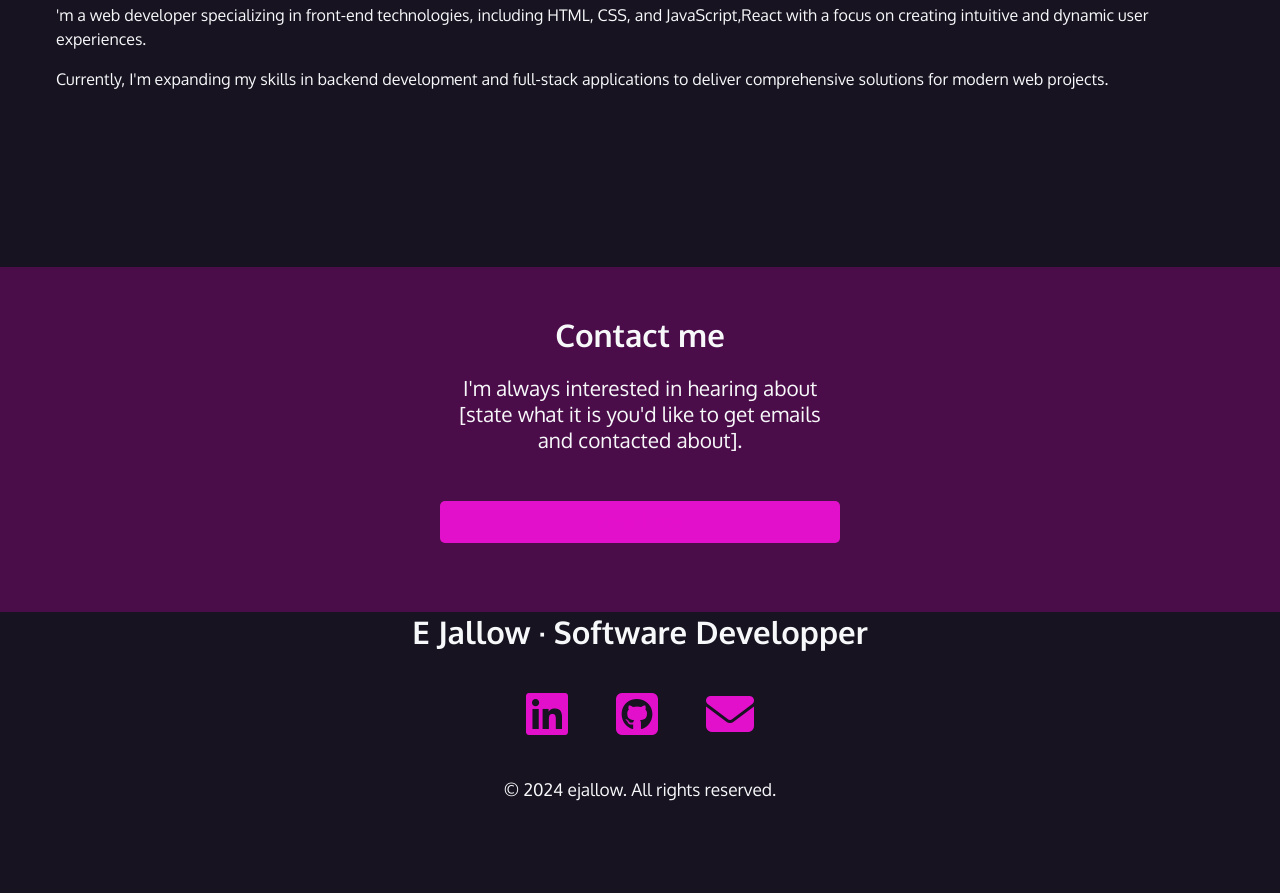
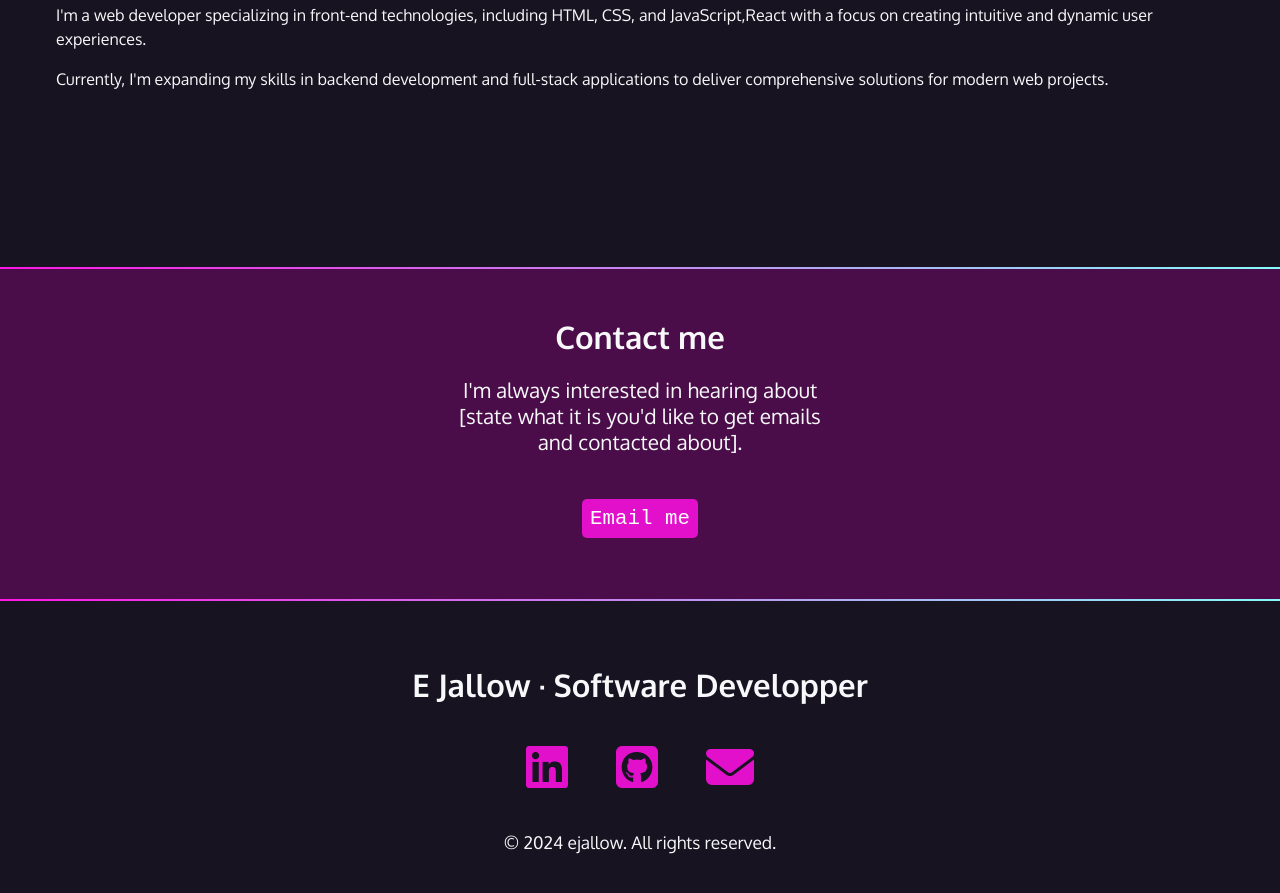
Before and after one commit to egjallow10/portfolio, a plain HTML site: page index.html in a window 1280 px wide. Shown: the part 345-1238 px from the top of the page. Before the commit the page ends 1166 px from the top, so only its background shows below. Drawn offline with Linux system fonts and the light colour scheme; a web font is replaced by a local one.

Commit message:
apply proper style on button

```diff
--- a/css/style.css
+++ b/css/style.css
@@ -75,6 +75,11 @@ a:hover{
     background-color: var(--plum);
 }
 
+.gradient {
+    background: linear-gradient(90deg, rgba(255, 23, 228, 1) 0%, rgba(134, 251, 251, 1) 100%);
+    height: 2px;
+}
+
 
 
 /* contact sectio */
@@ -147,6 +152,8 @@ footer {
     color: white;
     padding: 0.5rem;
     border-radius: 5px;
+    font-family: var(--mono);
+    text-decoration: none;
 
 }
 
@@ -155,6 +162,10 @@ footer {
     background-color: var(--hotmag);
 }
 
+footer {
+    text-align: center;
+    padding: 4rem 0;
+}
 
 footer ul {
     list-style-type: none;
--- a/index.html
+++ b/index.html
@@ -3,7 +3,7 @@
   <head>
     <meta charset="UTF-8" />
     <meta name="viewport" content="width=device-width, initial-scale=1.0" />
-    <title>Portfolio</title>
+    <title>Ejallow's Portfolio</title>
 
     <link
       href="https://fonts.googleapis.com/css2?family=Oxygen+Mono&family=Oxygen:wght@300;400;700&display=swap"
@@ -33,7 +33,7 @@
       <p class="name">Hi, my name is <span>Ebrima G. Jallow.</span></p>
       <h2>I build the websites.</h2>
       <p>
-        'm a web developer specializing in front-end technologies, including
+        I'm a web developer specializing in front-end technologies, including
         HTML, CSS, and JavaScript,React with a focus on creating intuitive and
         dynamic user experiences.
       </p>
@@ -42,14 +42,16 @@
         applications to deliver comprehensive solutions for modern web projects.
       </p>
     </section>
+    <div class="gradient"></div>
     <div class="section-plum">
       <section id="contact">
         <h2>Contact me</h2>
         <p>I'm always interested in hearing about [state what it is you'd
          like to get emails and contacted about].</p>
-         <p class="button"><a href="mailto:jenexample.com">Email me</a></p>
+         <p ><a class="button" href="mailto:jenexample.com">Email me</a></p>
        </section>
     </div>
+    <div class="gradient"></div>
     <footer>
       <h2> E Jallow &middot; Software Developper</h2>
       <ul>
```
